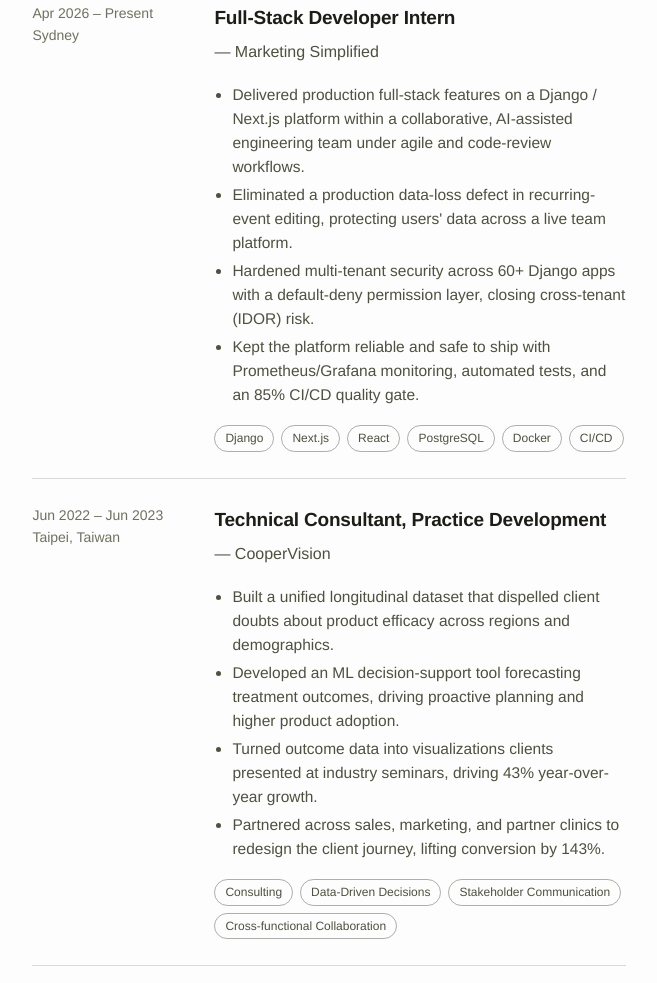
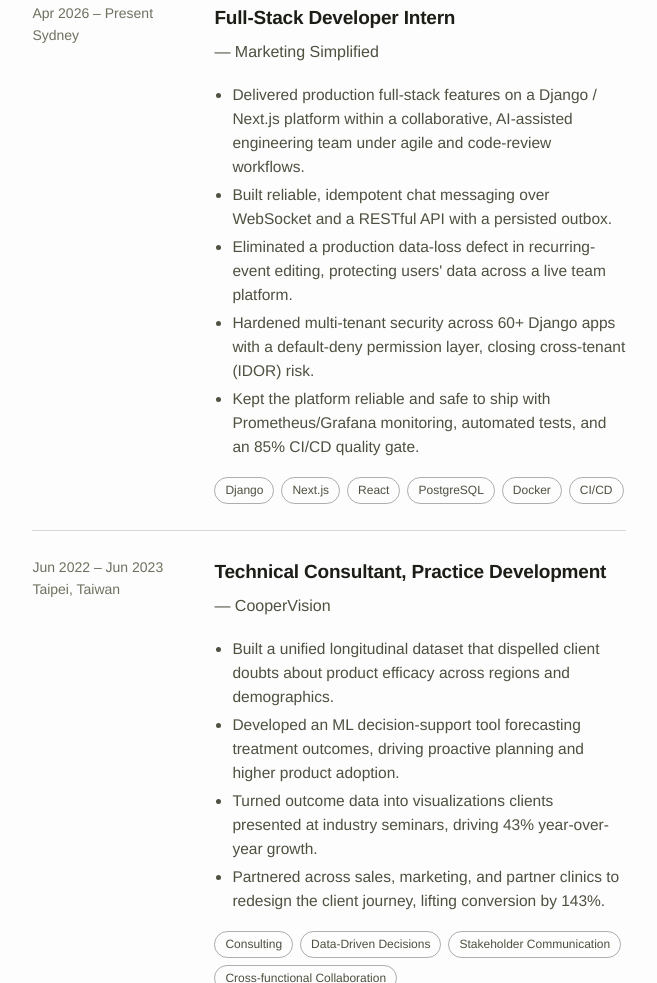
Before and after one commit to Marklu0509/personal-website, a plain HTML site: page index.html in a window 1280 px wide. Shown: the part 2272-3255 px from the top of the page, without its empty margins (614-1271 px from the left). Drawn offline with Linux system fonts and the light colour scheme.

Commit message:
content: add WebSocket chat messaging bullet to internship

```diff
--- a/index.html
+++ b/index.html
@@ -95,6 +95,7 @@
                 <div class="title-line"><h3>Full-Stack Developer Intern</h3><span class="company">&mdash; Marketing Simplified </span></div>
                 <ul>
                   <li>Delivered production full-stack features on a Django / Next.js platform within a collaborative, AI-assisted engineering team under agile and code-review workflows.</li>
+                  <li>Built reliable, idempotent chat messaging over WebSocket and a RESTful API with a persisted outbox.</li>
                   <li>Eliminated a production data-loss defect in recurring-event editing, protecting users' data across a live team platform.</li>
                   <li>Hardened multi-tenant security across 60+ Django apps with a default-deny permission layer, closing cross-tenant (IDOR) risk.</li>
                   <li>Kept the platform reliable and safe to ship with Prometheus/Grafana monitoring, automated tests, and an 85% CI/CD quality gate.</li>
```
